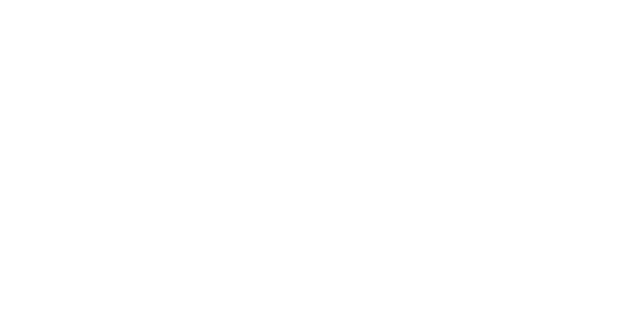
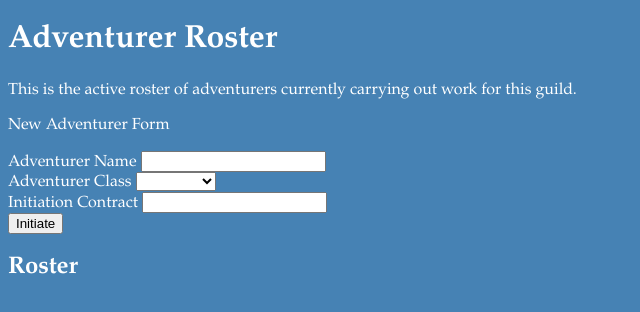
Before and after one commit to ConnorJRob/dom_weekend_homework, a website: page index.html in a window 1280 px wide. Shown: the whole page, without its empty margins (0-640 px from the left). Drawn offline with Linux system fonts and the light colour scheme.

Commit message:
index.html file set up with form

```diff
--- a/css/style.css
+++ b/css/style.css
@@ -0,0 +1,5 @@
+body {
+    font-family: Palatino;
+    background-color:steelblue;
+    color:white;
+  }
--- a/index.html
+++ b/index.html
@@ -4,9 +4,50 @@
     <meta charset="UTF-8">
     <meta http-equiv="X-UA-Compatible" content="IE=edge">
     <meta name="viewport" content="width=device-width, initial-scale=1.0">
-    <title>Document</title>
+    <title>Adventurer Roster</title>
+    <script src="js/app.js"></script>
+    <link rel="stylesheet" href="css/style.css">
 </head>
-<body>
+    <body>
+        <h1>Adventurer Roster</h1>
+        <p>This is the active roster of adventurers currently carrying out work for this guild.</p>
 
-</body>
+        <form id="new-adventurer-form">
+            <p id="form-header">New Adventurer Form</p>
+            <div id="form-wrapper"></div>
+                <div class="form-item">
+                    <label for="name">Adventurer Name</label>
+                    <input type="text" id="adventurer-name" required/>
+                </div>
+
+                <div class="form-item">
+                    <label for="class">Adventurer Class</label>
+                    <select id = "class">
+                        <option value="" disabled selected></option>
+                        <option value="Barbarian">Barbarian</option>
+                        <option value="Bard">Bard</option>
+                        <option value="Cleric">Cleric</option>
+                        <option value="Druid">Druid</option>
+                        <option value="Fighter">Fighter</option>
+                        <option value="Monk">Monk</option>
+                        <option value="Paladin">Paladin</option>
+                        <option value="Ranger">Ranger</option>
+                        <option value="Rogue">Rogue</option>
+                        <option value="Sorcerer">Sorcerer</option>
+                        <option value="Warlock">Warlock</option>
+                        <option value="Wizard">Wizard</option>
+                    </select>
+                </div>
+
+                    <div class="form-item">
+                        <label for="contract">Initiation Contract</label>
+                        <input type="text" id="contract" required/>
+                    </div>
+
+                <input type="submit" value="Initiate"/>
+        </form>
+
+        <h2>Roster</h2>
+            <ul id="adventurer-roster"></ul>
+    </body>
 </html>
```
